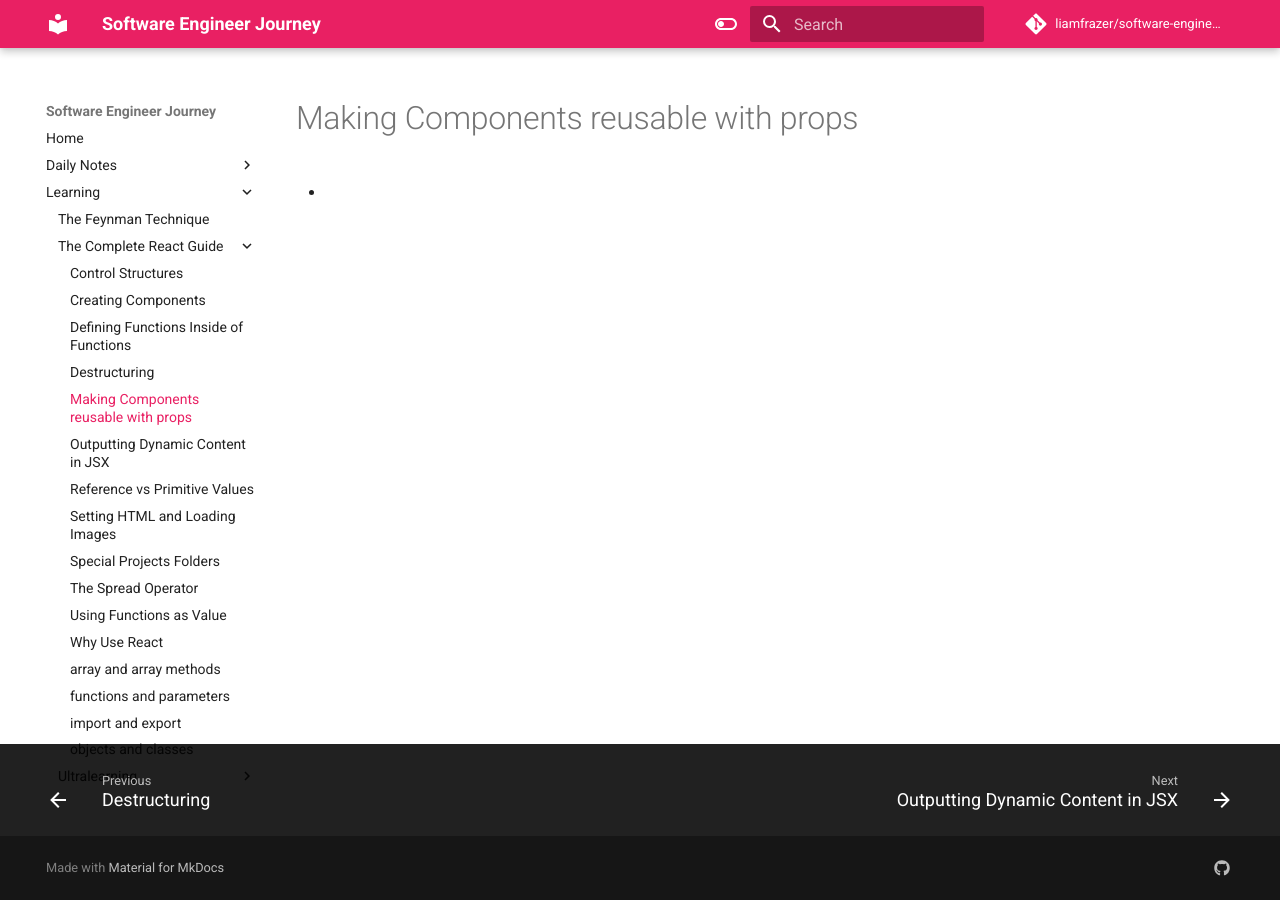
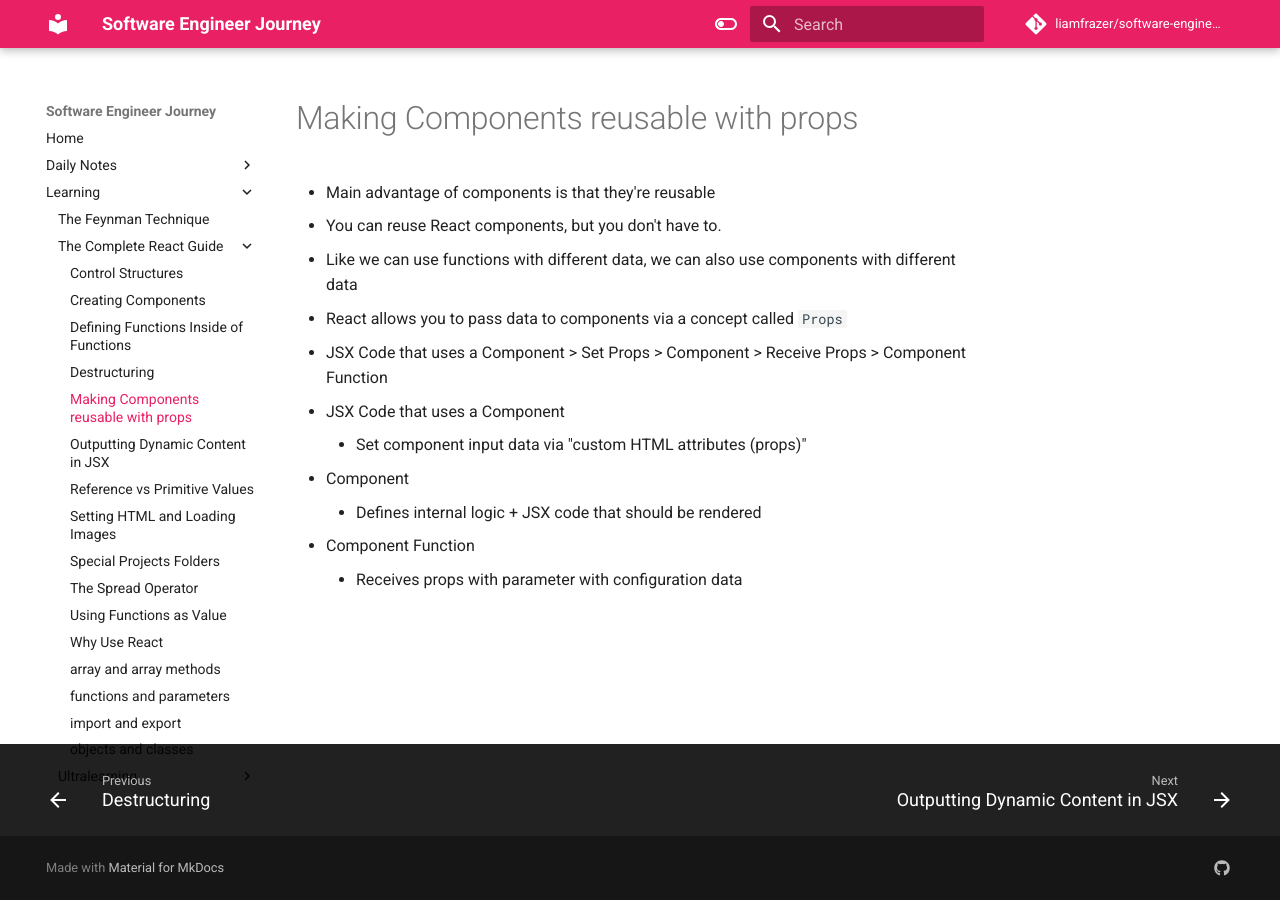
Before and after one commit to liamfrazer/software-engineer-journey, an MkDocs documentation site: the page built from docs/Learning/The Complete React Guide/Making Components reusable with props.md, in a window 1280 px wide. Built offline with MkDocs 1.6.1 and Material for MkDocs 9.7.7, drawn with Linux system fonts in a browser that asks for light colours; comment, search, counter and statistics services are not loaded.

Commit message:
vault backup: 2023-12-16 10:39:51

```diff
--- a/docs/Learning/The Complete React Guide/Making Components reusable with props.md
+++ b/docs/Learning/The Complete React Guide/Making Components reusable with props.md
@@ -7,4 +7,19 @@ tags:
 ---
 # Making Components reusable with props
 
-*
+* Main advantage of components is that they're reusable
+* You can reuse React components, but you don't have to.
+
+* Like we can use functions with different data, we can also use components with different data
+
+
+* React allows you to pass data to components via a concept called `Props`
+
+* JSX Code that uses a Component > Set Props > Component > Receive Props > Component Function
+
+* JSX Code that uses a Component
+	* Set component input data via "custom HTML attributes (props)"
+* Component
+	* Defines internal logic + JSX code that should be rendered
+* Component Function
+	* Receives props with parameter with configuration data
```
